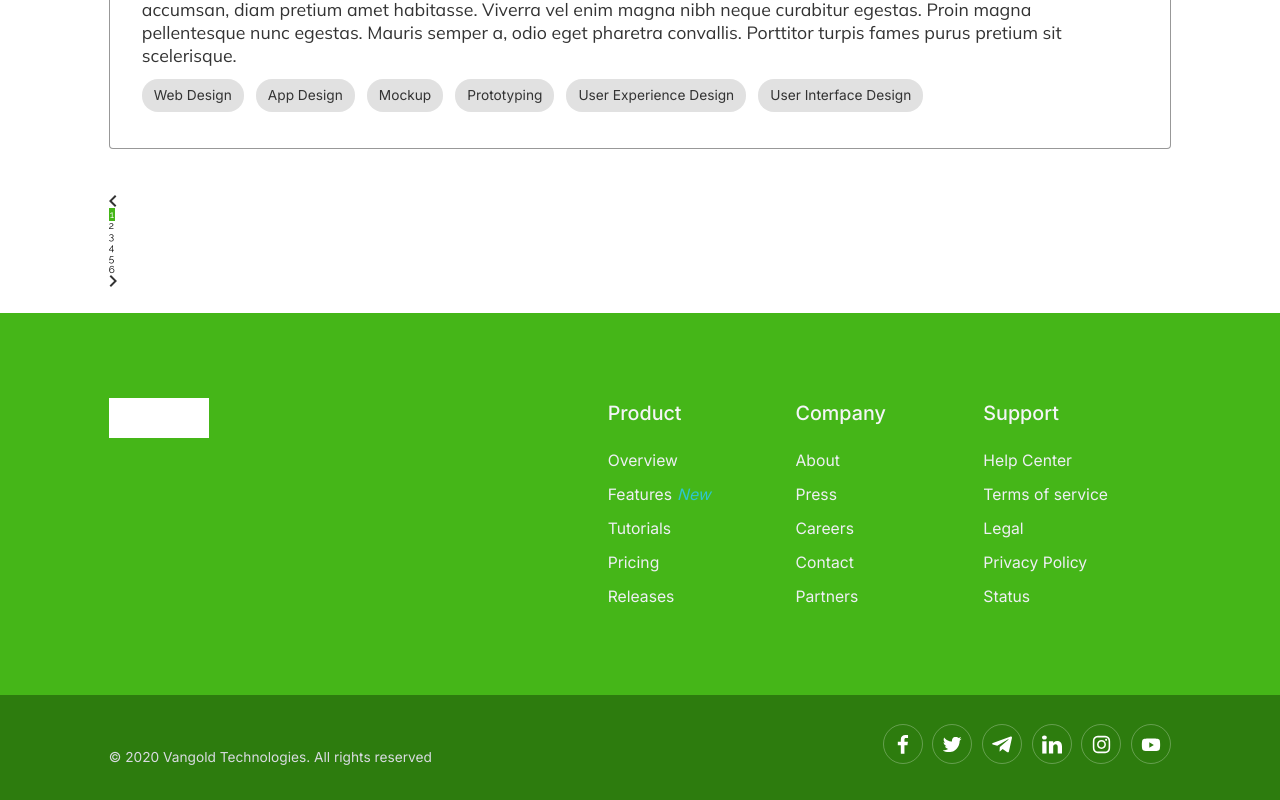
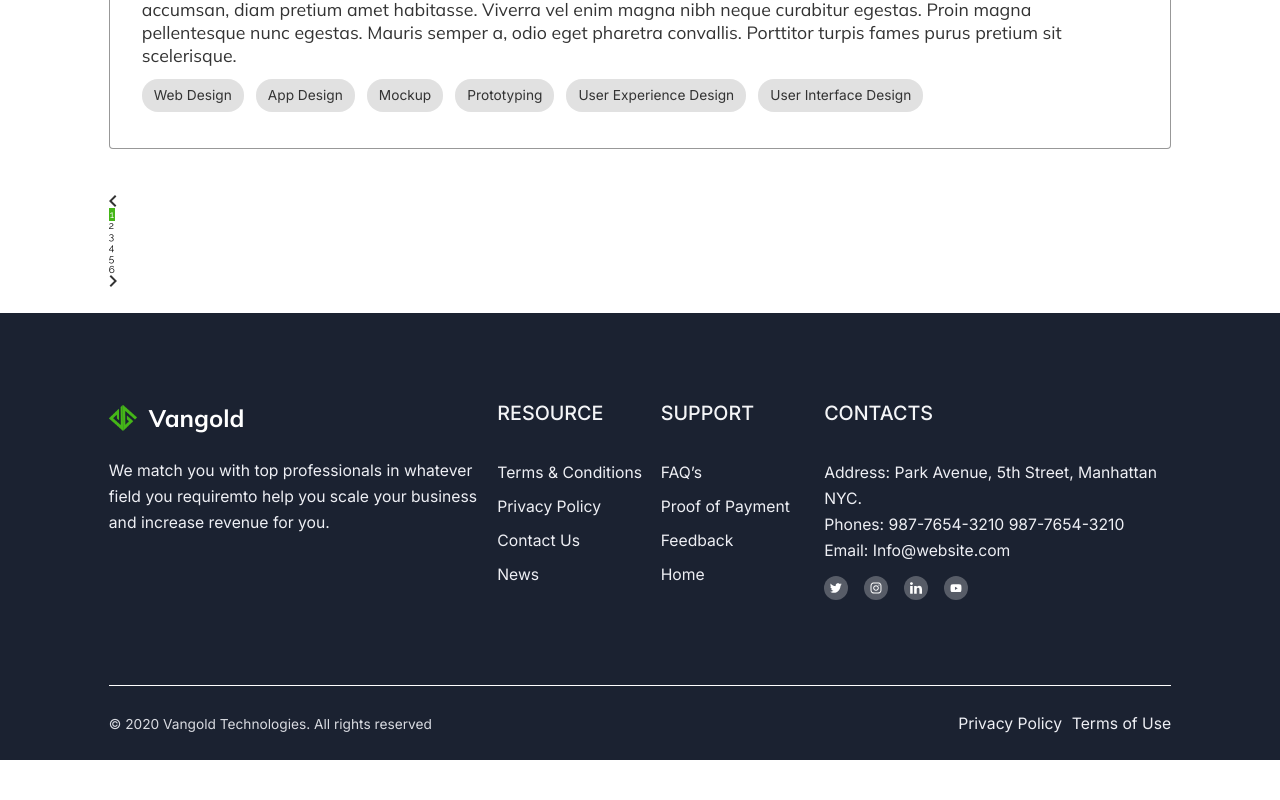
Before and after one commit to areel007/vangold, a React (Create React App) app in the folder Documents/GitHub/vangold/: page /browse-freelancers in a window 1280 px wide. Shown: the part 1781-2581 px from the top of the page. After the commit the page ends 2541 px from the top, so only its background shows below. Built offline with nearby package versions, Linux system fonts and the light colour scheme.

Commit message:
footer screen updated

```diff
--- a/Documents/GitHub/vangold/src/component/core-ui/footer/footer.css
+++ b/Documents/GitHub/vangold/src/component/core-ui/footer/footer.css
@@ -1,5 +1,5 @@
 footer {
-  background-color: #45b618;
+  background-color: #1b2231;
   width: 100%;
 }
 
@@ -14,7 +14,6 @@ footer {
     padding-top: 20%;
     padding-bottom: 20%;
   }
-
 }
 @media screen and (max-width: 767px) {
   .footer__inner {
@@ -29,17 +28,39 @@ footer {
   }
 }
 .logo-container {
+  width: 385px;
+}
+.logo-container .footer-logo {
   width: 100%;
+  height: 4rem;
+  display: flex;
+  align-items: center;
+  justify-content: flex-start;
+  gap: 12px;
+  margin-bottom: 20px;
 }
-.logo-container .logo {
-  width: 10rem;
-  height: 4rem;
-  background-color: var(--white);
+.logo-container .footer-logo img {
+  width: 28px;
+  height: 26.11px;
+}
+.logo-container .footer-logo h2 {
+  font-family: var(--mulish);
+  font-style: normal;
+  font-weight: var(--font-wieght-bold);
+  font-size: 24px;
+  line-height: 30px;
   color: var(--white);
-  font-family: var(--mulish);
+}
+.logo-container .footer__text {
+  font-family: var(--inter);
+  font-style: normal;
+  font-weight: var(--font-weight-normal);
+  font-size: var(--fs-16);
+  line-height: 26px;
+  color: #eeeff4;
 }
 .footer__inner .footer__links {
-  width: 400px;
+  width: 160px;
 }
 .footer__inner .footer__links h2 {
   font-size: var(--fs-20);
@@ -47,21 +68,20 @@ footer {
   font-weight: var(--font-weight-medium);
   font-family: var(--inter);
   line-height: 30px;
-  font-feature-settings: "salt" on, "liga" off;
   color: #f4f5f7;
+  margin-bottom: 32px;
 }
 .footer__inner .footer__links ul {
   display: flex;
   flex-direction: column;
   gap: 8px;
-  margin-top: var(--fs-20);
 }
 .footer__inner .footer__links ul li a {
   font-size: var(--fs-16);
   color: var(--white);
   font-family: var(--inter);
   font-style: normal;
-  font-weight: normal;
+  font-weight: var(--font-weight-normal);
   line-height: 26px;
   font-feature-settings: "salt" on, "liga" off;
   color: #eeeff4;
@@ -69,15 +89,37 @@ footer {
 .footer__inner .footer__links ul li a:hover {
   text-decoration: underline;
 }
+.footer__contacts {
+  width: 347px;
+}
+.footer__contacts h2{
+  font-size: var(--fs-20);
+  color: var(--white);
+  font-weight: var(--font-weight-medium);
+  font-family: var(--inter);
+  line-height: 30px;
+  font-feature-settings: "salt" on, "liga" off;
+  color: #f4f5f7;
+  margin-bottom: 32px;
+}
+.footer__contacts p {
+  font-family: var(--inter);
+  font-style: normal;
+  font-weight: var(--font-weight-normal);
+  font-size: var(--fs-16);
+  line-height: 26px;
+  color: #eeeff4;
+}
 .bottomfooter {
-  background-color: #2d7c0e;
-  padding-top: var(--fs-30);
-  padding-bottom: var(--fs-10);
+  background-color: #1b2231;
 }
 .bottomfooter__inner {
   display: flex;
   justify-content: space-between;
   align-items: center;
+  border-top: 1px solid #ffffff;
+  padding-top: 25px;
+  padding-bottom: 23px;
 }
 @media screen and (max-width: 767px) {
   .bottomfooter__inner {
@@ -91,21 +133,36 @@ footer {
 .left_bottom_f p {
   font-family: var(--inter);
   font-style: normal;
-  font-weight: normal;
+  font-weight: var(--font-weight-normal);
   font-size: var(--fs-14);
   line-height: 24px;
   font-feature-settings: "salt" on, "liga" off;
   color: #d9dbe1;
 }
 .right_bottom_f {
-  padding-bottom: 26px;
   display: flex;
   gap: var(--fs-10);
 }
+.right_bottom_f a {
+  font-family: var(--inter);
+  font-style: normal;
+  font-weight: var(--font-weight-normal);
+  font-size: var(--fs-16);
+  line-height: 26px;
+  color: #eeeff4;
+}
+.right_bottom_f a:hover {
+  text-decoration: underline;
+}
+.footer__contacts-icons{
+  display: flex;
+  gap: 16px;
+  margin-top: 12px;
+}
 .icon_box {
-  width: 40px;
-  height: 40px;
-  border: 1px solid rgba(255, 255, 255, 0.267);
+  width: 24px;
+  height: 24px;
+  background-color: rgba(255, 255, 255, 0.267);
   border-radius: 50%;
   display: flex;
   align-items: center;
@@ -114,11 +171,12 @@ footer {
   transition: 0.3s ease-in-out;
 }
 .icon_box:hover {
-  background-color: rgba(255, 255, 255, 0.267);
+  background-color: var(--primary);
+  border-radius: 0;
 }
 .icon_box img {
-  width: var(--fs-20);
-  height: var(--fs-20);
+  width: 12px;
+  height: 12px;
 }
 .icon_box.img {
   cursor: pointer;
--- a/Documents/GitHub/vangold/src/component/core-ui/footer/footer.js
+++ b/Documents/GitHub/vangold/src/component/core-ui/footer/footer.js
@@ -1,11 +1,12 @@
 import "./footer.css";
 import { Link } from "react-router-dom";
-import icon1 from "../../../assets/images/svgicons/Path-4.svg";
-import icon2 from "../../../assets/images/svgicons/Path-2.svg";
-import icon3 from "../../../assets/images/svgicons/Path-6.svg";
-import icon4 from "../../../assets/images/svgicons/Path-5.svg";
-import icon5 from "../../../assets/images/svgicons/Path.svg";
-import icon6 from "../../../assets/images/svgicons/Path-3.svg";
+import Facebook from "../../../assets/images/svgicons/Path-4.svg";
+import Twitter from "../../../assets/images/svgicons/Path-2.svg";
+import Telegram from "../../../assets/images/svgicons/Path-6.svg";
+import Linkedln from "../../../assets/images/svgicons/Path-5.svg";
+import Instagram from "../../../assets/images/svgicons/Path.svg";
+import Youtube from "../../../assets/images/svgicons/Path-3.svg";
+import footerLogo from "../../../assets/images/logo.png";
 
 const Footer = () => {
   return (
@@ -13,67 +14,76 @@ const Footer = () => {
       <div className="container">
         <div className="footer__inner">
           <div className="logo-container">
-            <div className="logo"></div>
+            <div className="footer-logo">
+              <img src={footerLogo} alt="footer logo" />
+              <h2>Vangold</h2>
+            </div>
+            <div className="footer__text">
+              <p>We match you with top professionals in whatever
+                  field you requiremto help you scale your business and increase revenue for you. </p>
+            </div>
           </div>
           <div className="footer__links">
-            <h2>Product</h2>
+            <h2>RESOURCE</h2>
             <ul>
               <li>
-                <Link to="/over">Overview</Link>
+                <Link to="/over">Terms & Conditions</Link>
               </li>
               <li>
-                <Link to="/over">Features</Link> &nbsp;<Link style={{color: "#2EC5CE"}} to=""><i>New</i></Link>
+                <Link to="/over">Privacy Policy</Link>
               </li>
               <li>
-                <Link to="/over">Tutorials</Link>
+                <Link to="/over">Contact Us</Link>
               </li>
               <li>
-                <Link to="/over">Pricing</Link>
-              </li>
-              <li>
-                <Link to="/over">Releases</Link>
+                <Link to="/over">News</Link>
               </li>
             </ul>
           </div>
           <div className="footer__links">
-            <h2>Company</h2>
+            <h2>SUPPORT</h2>
             <ul>
               <li>
-                <Link to="/over">About</Link>
+                <Link to="/over">FAQ’s</Link>
               </li>
               <li>
-                <Link to="/over">Press</Link>
+                <Link to="/over">Proof of Payment</Link>
               </li>
               <li>
-                <Link to="/over">Careers</Link>
+                <Link to="/over">Feedback</Link>
               </li>
               <li>
-                <Link to="/over">Contact</Link>
-              </li>
-              <li>
-                <Link to="/over">Partners</Link>
+                <Link to="/over">Home</Link>
               </li>
             </ul>
           </div>
-          <div className="footer__links">
-            <h2>Support</h2>
-            <ul>
-              <li>
-                <Link to="/over">Help Center</Link>
-              </li>
-              <li>
-                <Link to="terms-and-conditions">Terms of service</Link>
-              </li>
-              <li>
-                <Link to="/over">Legal</Link>
-              </li>
-              <li>
-                <Link to="/privacypolicy">Privacy Policy</Link>
-              </li>
-              <li>
-                <Link to="/over">Status</Link>
-              </li>
-            </ul>
+          <div className="footer__contacts">
+            <h2>CONTACTS</h2>
+            <p>Address: Park Avenue, 5th Street, Manhattan
+              NYC. <br/>Phones: 987-7654-3210   987-7654-3210<br/>
+              Email: Info@website.com</p>
+              <div className="footer__contacts-icons">
+              <Link to="/over">
+                <div className="icon_box">
+                  <img src={Twitter} alt="Twitter" />
+                </div>
+              </Link>
+              <Link to="/over">
+                <div className="icon_box">
+                  <img src={Instagram} alt="Instagram" />
+                </div>
+              </Link>
+              <Link to="/over">
+                <div className="icon_box">
+                  <img src={Linkedln} alt="Linkedln" />
+                </div>
+              </Link>
+              <Link to="/over">
+                <div className="icon_box">
+                  <img src={Youtube} alt="Youtube" />
+                </div>
+              </Link>
+            </div>
           </div>
         </div>
       </div>
@@ -84,36 +94,8 @@ const Footer = () => {
               <p>© 2020 Vangold Technologies. All rights reserved</p>
             </div>
             <div className="right_bottom_f">
-              <Link to="/over">
-                <div className="icon_box">
-                  <img src={icon1} alt="icon1" />
-                </div>
-              </Link>
-              <Link to="/over">
-                <div className="icon_box">
-                  <img src={icon2} alt="icon2" />
-                </div>
-              </Link>
-              <Link to="/over">
-                <div className="icon_box">
-                  <img src={icon3} alt="icon3" />
-                </div>
-              </Link>
-              <Link to="/over">
-                <div className="icon_box">
-                  <img src={icon4} alt="icon4" />
-                </div>
-              </Link>
-              <Link to="/over">
-                <div className="icon_box">
-                  <img src={icon5} alt="icon5" />
-                </div>
-              </Link>
-              <Link to="/over">
-                <div className="icon_box">
-                  <img src={icon6} alt="icon6" />
-                </div>
-              </Link>
+              <a href="">Privacy Policy</a>
+              <a href="">Terms of Use</a>
             </div>
           </div>
         </div>
--- a/Documents/GitHub/vangold/src/component/core-ui/main-section/main-section2.css
+++ b/Documents/GitHub/vangold/src/component/core-ui/main-section/main-section2.css
@@ -83,6 +83,5 @@
   margin-top: 64px;
 }
 .inner-our-top-freelancers{
-  border: 1px solid red;
   height: 300px;
 }
--- a/Documents/GitHub/vangold/src/component/core-ui/modal/modal.css
+++ b/Documents/GitHub/vangold/src/component/core-ui/modal/modal.css
@@ -7,9 +7,9 @@
   padding-top: 40px;
   padding-bottom: 50px;
 }
-.closeIcon {
+/* .closeIcon {
   display: none;
-}
+} */
 .customModal h2 {
   font-family: Raleway;
   font-style: normal;
--- a/Documents/GitHub/vangold/src/component/core-ui/modal/top-jobs-view.js
+++ b/Documents/GitHub/vangold/src/component/core-ui/modal/top-jobs-view.js
@@ -1,7 +1,8 @@
 import React from "react";
 import "./modal.css";
 
-const TopJobsViewModal = () => {
+const TopJobsViewModal = (props) => {
+
   return (
     <>
       <div className="top-jobs-view-modal">
@@ -13,7 +14,7 @@ const TopJobsViewModal = () => {
           </div>
           <div className="top-jobs-view-modal__btn">
             <div className="inner-top-jobs-view-modal__btn">
-              <button className="cancel">Cancel</button>
+              <button className="cancel" onClose={() => props.setOpen(false)}>Cancel</button>
               <button className="apply">Apply</button>
             </div>
           </div>
```
Also changed, not shown: Documents/GitHub/vangold/src/component/core-ui/inputs/search/search-input-component.js (+4 -7 lines), Documents/GitHub/vangold/src/component/core-ui/inputs/select/select-input-component.js (+7 -0 lines), Documents/GitHub/vangold/src/assets/images/logo.png (added).
